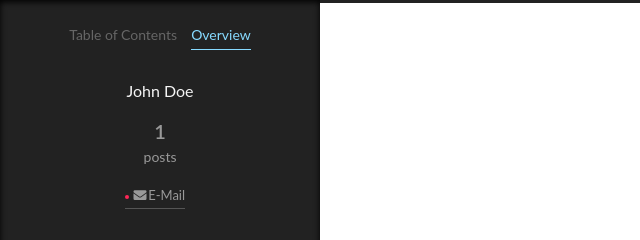
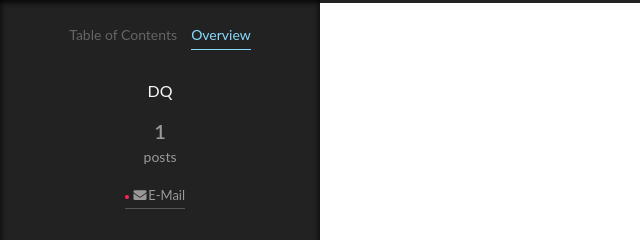
Before and after one commit to cyaaan823/cyaaan823.github.io, a plain HTML site: page 2023/06/11/newland/index.html in a window 1280 px wide. Both pictures are taken after a click on the item "Overview". Shown: the top 240 px of the page, 0-640 px from the left. Drawn offline with Linux system fonts and the light colour scheme.

Commit message:
Site updated: 2023-06-11 23:28:33

```diff
--- a/2023/06/11/newland/index.html
+++ b/2023/06/11/newland/index.html
@@ -29,7 +29,7 @@
 <meta property="og:locale" content="en_US">
 <meta property="article:published_time" content="2023-06-11T14:37:23.000Z">
 <meta property="article:modified_time" content="2023-06-11T15:13:43.872Z">
-<meta property="article:author" content="John Doe">
+<meta property="article:author" content="DQ">
 <meta name="twitter:card" content="summary">
 
 <link rel="canonical" href="http://example.com/2023/06/11/newland/">
@@ -154,7 +154,7 @@
 
     <span hidden itemprop="author" itemscope itemtype="http://schema.org/Person">
       <meta itemprop="image" content="/images/avatar.gif">
-      <meta itemprop="name" content="John Doe">
+      <meta itemprop="name" content="DQ">
       <meta itemprop="description" content="">
     </span>
 
@@ -266,7 +266,7 @@
 
       <div class="site-overview-wrap sidebar-panel">
         <div class="site-author motion-element" itemprop="author" itemscope itemtype="http://schema.org/Person">
-  <p class="site-author-name" itemprop="name">John Doe</p>
+  <p class="site-author-name" itemprop="name">DQ</p>
   <div class="site-description" itemprop="description"></div>
 </div>
 <div class="site-state-wrap motion-element">
```
Also changed, not shown: archives/2023/06/index.html (+2 -2 lines), archives/2023/index.html (+2 -2 lines), archives/index.html (+2 -2 lines), index.html (+3 -3 lines).
